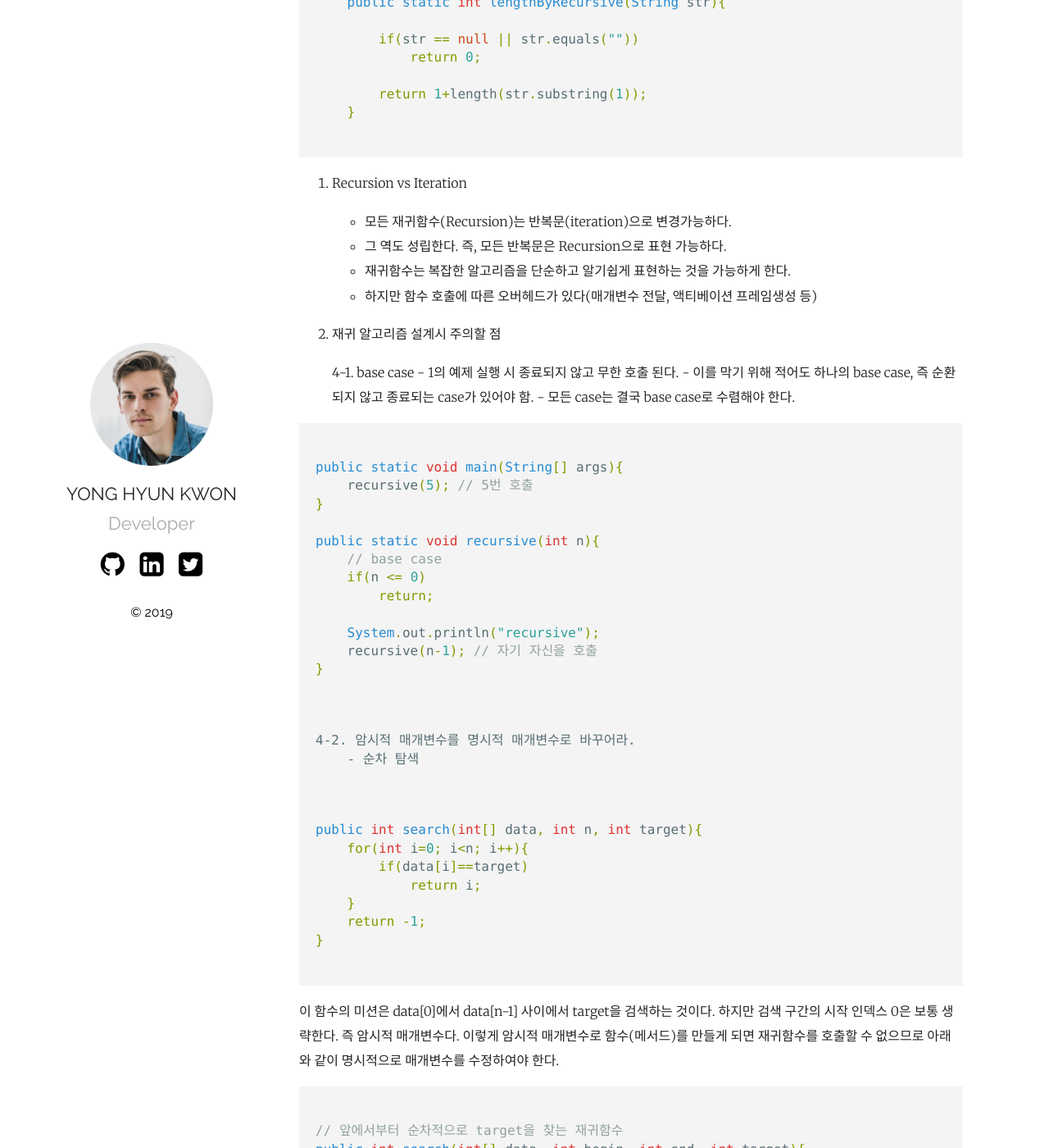
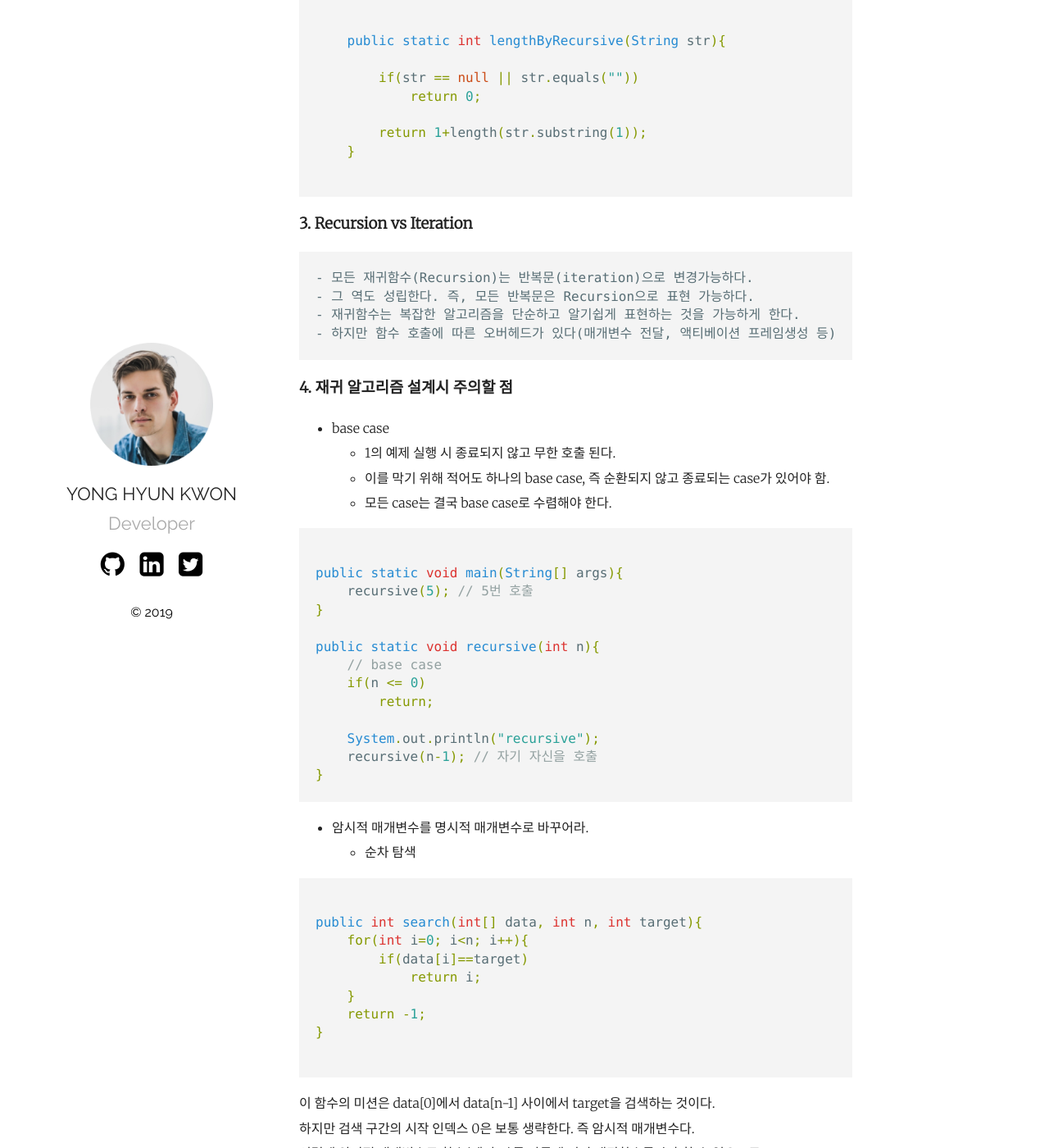
Before and after one commit to jayyhkwon/jayyhkwon.github.io_deprecated, a Jekyll site: the page built from _posts/2019-10-28-Algorithm 03 - Recursion(재귀).markdown, in a window 1280 px wide and 1400 px high, scrolled down 1339 px. Shown: the whole window at 82% size. Built offline with Jekyll 4.4.1, drawn with Linux system fonts in a browser that asks for light colours; some of the changed text lies outside the part shown.

Commit message:
10/28 포스팅 수정

````diff
--- a/_posts/2019-10-28-Algorithm 03 - Recursion(재귀).markdown
+++ b/_posts/2019-10-28-Algorithm 03 - Recursion(재귀).markdown
@@ -7,18 +7,19 @@ categories: Algorithm
 
 Recursion (재귀)
 
----
-목차
-1. 정의
-2. 재귀적인 접근
-3. Recursion vs Iteration
-4. 재귀 알고리즘 설계시 주의할 점
-    4-1. base case
-    4-2. 암시적 매개변수를 명시적 매개변수로 바꾸어라.
----
 
-1. 정의
-    - 자기 자신을 호출 하는 함수
+## 목차
+    1. 정의
+    2. 재귀적인 접근
+    3. Recursion vs Iteration
+    4. 재귀 알고리즘 설계시 주의할 점
+        - base case
+        - 암시적 매개변수를 명시적 매개변수로 바꾸어라.
+
+
+
+### 1\. 정의
+- 자기 자신을 호출 하는 함수
 
 ```java
 
@@ -34,10 +35,9 @@ public static void recursive(){
 
 ```
 
-2. 재귀적인 접근
-
-    - 길이가 n인 문자열이 있다고 하자.
-      이 문자열의 길이를 구할 때 for문으로 구한다고 하면 이렇게 구할 수 있을 것이다.
+### 2\. 재귀적인 접근
+   - 길이가 n인 문자열이 있다고 하자 .
+   이 문자열의 길이를 구할 때 for문으로 구한다고 하면 이렇게 구할 수 있을 것이다.
 
 ```java
 
@@ -54,7 +54,7 @@ public static void recursive(){
     }
 ```
 
-    - 이번엔 for문 없이 재귀적으로 문자열의 길이를 구해보자.
+이번엔 for문 없이 재귀적으로 문자열의 길이를 구해보자.
 
 ```java
 
@@ -68,20 +68,17 @@ public static void recursive(){
 
 ```
 
-3.  Recursion vs Iteration
-
+### 3\.  Recursion vs Iteration
     - 모든 재귀함수(Recursion)는 반복문(iteration)으로 변경가능하다.
     - 그 역도 성립한다. 즉, 모든 반복문은 Recursion으로 표현 가능하다.
     - 재귀함수는 복잡한 알고리즘을 단순하고 알기쉽게 표현하는 것을 가능하게 한다.
     - 하지만 함수 호출에 따른 오버헤드가 있다(매개변수 전달, 액티베이션 프레임생성 등)
 
-4. 재귀 알고리즘 설계시 주의할 점
-
-    4-1. base case
-        - 1의 예제 실행 시 종료되지 않고 무한 호출 된다.
-        - 이를 막기 위해 적어도 하나의 base case, 즉 순환되지 않고 종료되는 case가 있어야 함.
-        - 모든 case는 결국 base case로 수렴해야 한다.
-
+### 4\. 재귀 알고리즘 설계시 주의할 점
+   - base case
+        - 1의 예제 실행 시 종료되지 않고 무한 호출 된다.<br/>
+        - 이를 막기 위해 적어도 하나의 base case, 즉 순환되지 않고 종료되는 case가 있어야 함.<br/>
+        - 모든 case는 결국 base case로 수렴해야 한다.<br/>
 
 ```java
 
@@ -97,11 +94,10 @@ public static void recursive(int n){
     System.out.println("recursive");
     recursive(n-1); // 자기 자신을 호출
 }
-
 ```
 
-    4-2. 암시적 매개변수를 명시적 매개변수로 바꾸어라.
-        - 순차 탐색
+- 암시적 매개변수를 명시적 매개변수로 바꾸어라.
+    - 순차 탐색
 
 ```java
 
@@ -115,10 +111,10 @@ public int search(int[] data, int n, int target){
 
 ```
 
-이 함수의 미션은 data[0]에서 data[n-1] 사이에서 target을 검색하는 것이다.
-하지만 검색 구간의 시작 인덱스 0은 보통 생략한다. 즉 암시적 매개변수다.
-이렇게 암시적 매개변수로 함수(메서드)를 만들게 되면 재귀함수를 호출할 수 없으므로
-아래와 같이 명시적으로 매개변수를 수정하여야 한다.
+이 함수의 미션은 data[0]에서 data[n-1] 사이에서 target을 검색하는 것이다.<br/>
+하지만 검색 구간의 시작 인덱스 0은 보통 생략한다. 즉 암시적 매개변수다.<br/>
+이렇게 암시적 매개변수로 함수(메서드)를 만들게 되면 재귀함수를 호출할 수 없으므로<br/>
+아래와 같이 명시적으로 매개변수를 수정하여야 한다.<br/>
 
 
 ```java
@@ -135,5 +131,4 @@ public int search(int[] data, int begin, int end, int target){
 
 }
 
-
 ```
````
Also changed, not shown: 3 other files.
